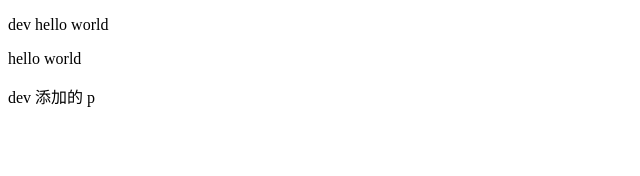
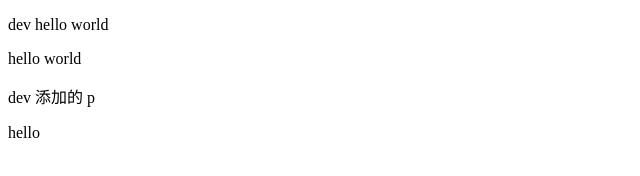
Before and after one commit to gxbxgithub/git-test01, a plain HTML site: page index.html in a window 1280 px wide. Shown: the full height of the page, 0-640 px from the left. Drawn offline with Linux system fonts and the light colour scheme.

Commit message:
1. hello

```diff
--- a/index.html
+++ b/index.html
@@ -11,6 +11,10 @@
 		<div class="dev2_view">
 			<p>dev 添加的 p</p>
 		</div>
+
+		<div class="div_view">
+			hello
+		</div>
 	</div>
 </body>
 </html>
```
